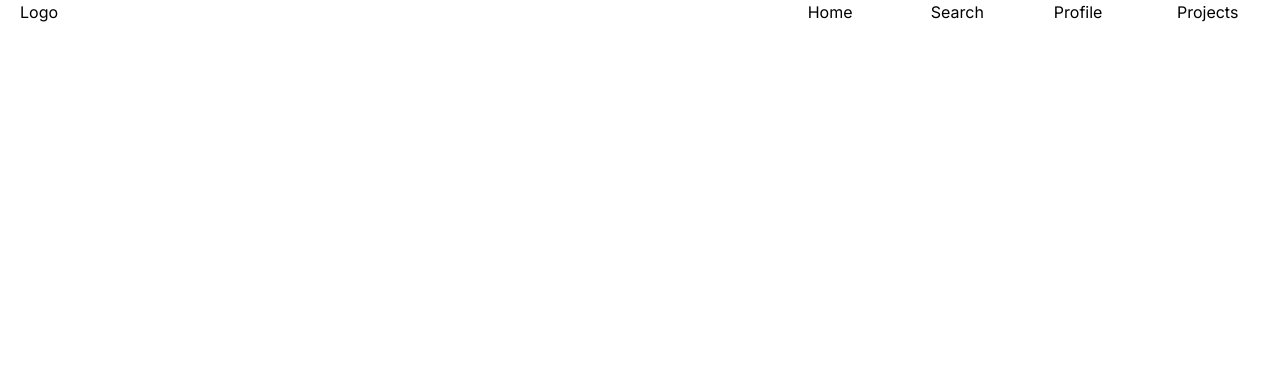
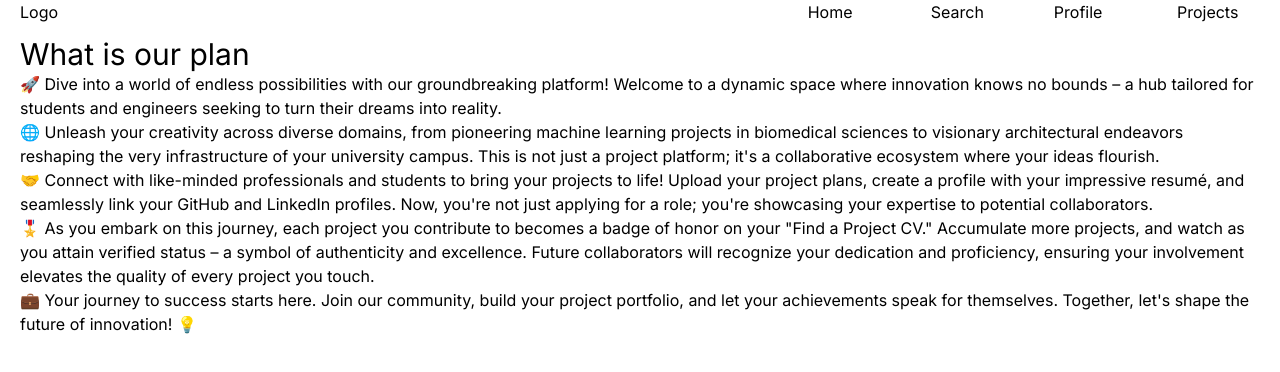
Before and after one commit to Bossm4n/project_planner, a Next.js app in the folder project-planner/: page /home in a window 1280 px wide. Shown: the top 372 px of the page. Built offline with nearby package versions, Linux system fonts and the light colour scheme.

Commit message:
Basic Home Page created

```diff
--- a/project-planner/src/app/home/page.tsx
+++ b/project-planner/src/app/home/page.tsx
@@ -5,6 +5,38 @@ const HomePage = () => {
   return (
     <div>
       <Navbar />
+      <div className="mt-3">
+        <div className="text-3xl">What is our plan</div>
+        <div>
+          🚀 Dive into a world of endless possibilities with our groundbreaking
+          platform! Welcome to a dynamic space where innovation knows no bounds
+          – a hub tailored for students and engineers seeking to turn their
+          dreams into reality.
+          <br />
+          🌐 Unleash your creativity across diverse domains, from pioneering
+          machine learning projects in biomedical sciences to visionary
+          architectural endeavors reshaping the very infrastructure of your
+          university campus. This is not just a project platform; it's a
+          collaborative ecosystem where your ideas flourish.
+          <br />
+          🤝 Connect with like-minded professionals and students to bring your
+          projects to life! Upload your project plans, create a profile with
+          your impressive resumé, and seamlessly link your GitHub and LinkedIn
+          profiles. Now, you're not just applying for a role; you're showcasing
+          your expertise to potential collaborators.
+          <br />
+          🎖️ As you embark on this journey, each project you contribute to
+          becomes a badge of honor on your "Find a Project CV." Accumulate more
+          projects, and watch as you attain verified status – a symbol of
+          authenticity and excellence. Future collaborators will recognize your
+          dedication and proficiency, ensuring your involvement elevates the
+          quality of every project you touch.
+          <br />
+          💼 Your journey to success starts here. Join our community, build your
+          project portfolio, and let your achievements speak for themselves.
+          Together, let's shape the future of innovation! 💡{" "}
+        </div>
+      </div>
     </div>
   );
 };
```
